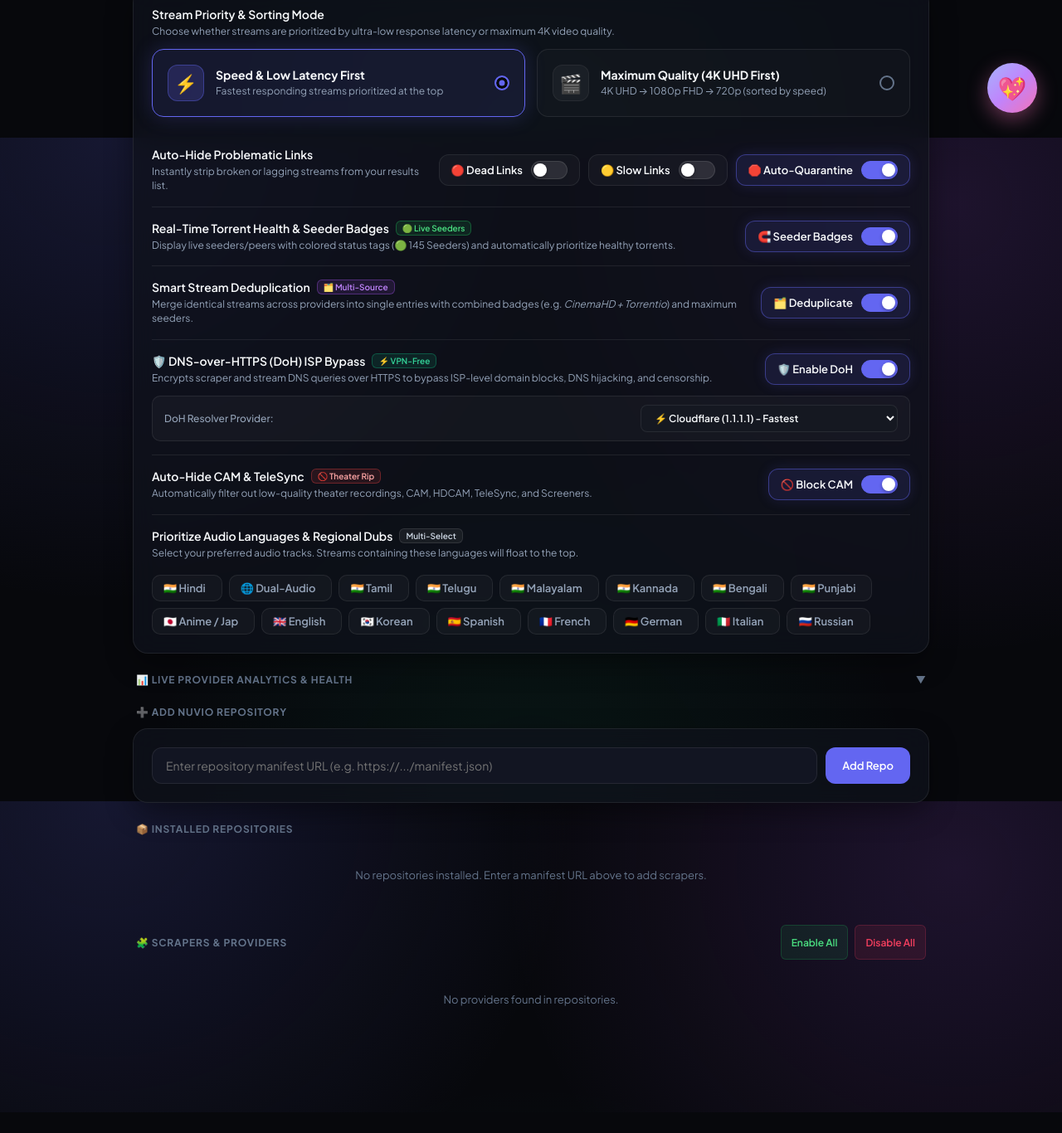
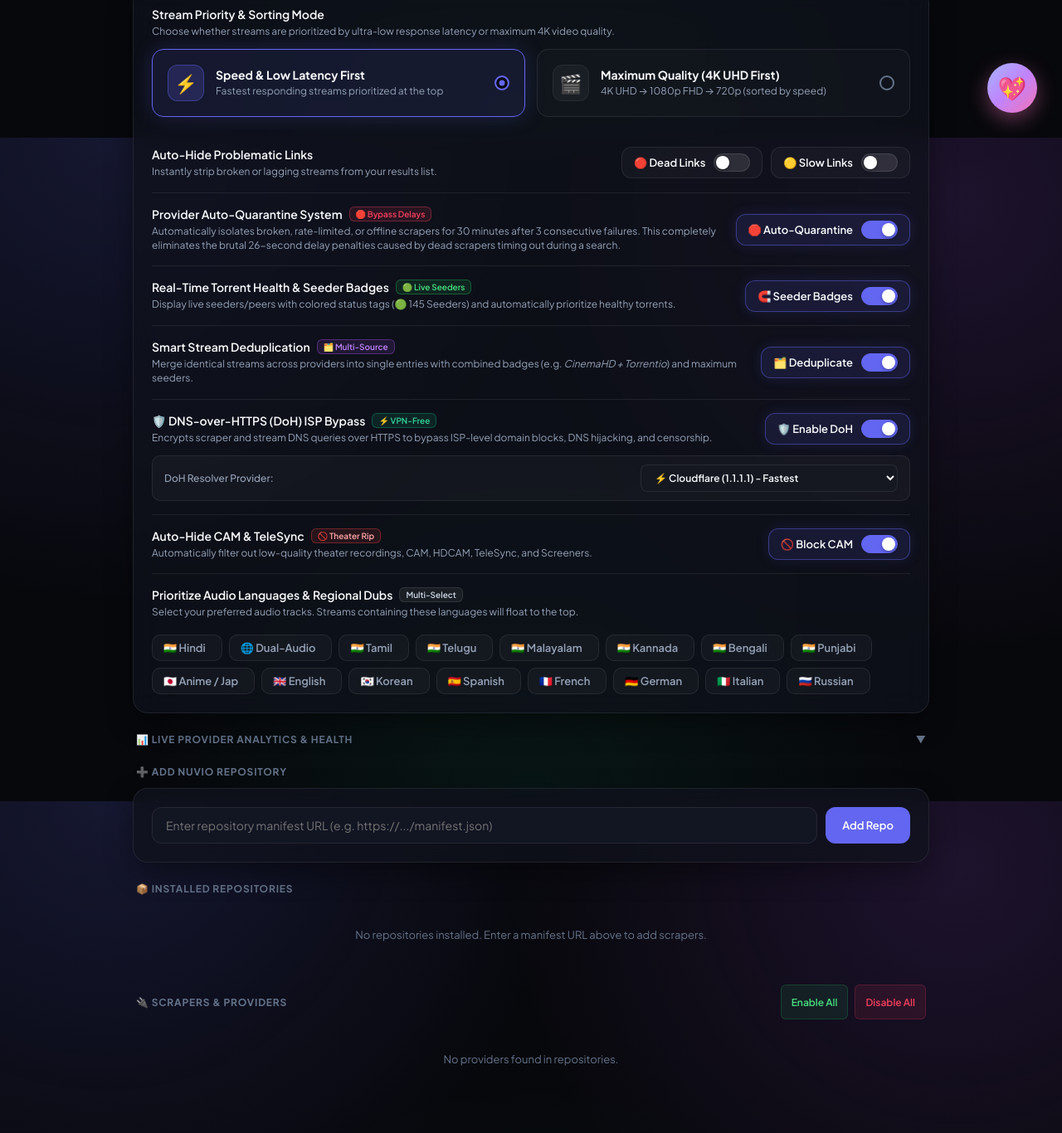
Before and after one commit to SA7ANI/chole-bhature, a website: page public/index.html in a window 1280 px wide. Shown: the part 634-2000 px from the top of the page at 83% size. Before the commit the page ends 1975 px from the top, so only its background shows below. Drawn offline with Linux system fonts and the light colour scheme.

Commit message:
Improve proxy errors and add auto-quarantine UI
Enhance error handling in /api/proxy by logging the error and returning the underlying message. Remove redundant analytics comment. Bump package-lock version. Add a Provider Auto-Quarantine UI block (with badge and description), adjust Scrapers & Providers header layout/styling, and surface repository load errors by showing the error message in the failed-repo card.

```diff
--- a/index.js
+++ b/index.js
@@ -141,8 +141,7 @@ app.get('/:configJSON/configure', (req, res) => {
 const streamCache = new Map();
 const CACHE_TTL_MS = 60 * 60 * 1000; // 1 hour
 
-// Analytics tracker
-const providerAnalytics = new Map();
+// Analytics tracker (already declared at top)
 
 app.get('/api/analytics', (req, res) => {
     const stats = {};
@@ -165,7 +164,8 @@ app.get('/api/proxy', async (req, res) => {
         const response = await axios.get(url, { timeout: 8000 });
         res.json(response.data);
     } catch (err) {
-        res.status(500).json({ error: 'Failed to fetch' });
+        console.error('[Proxy Error]', err.message);
+        res.status(500).json({ error: 'Failed to fetch: ' + err.message });
     }
 });
 
--- a/public/index.html
+++ b/public/index.html
@@ -1611,7 +1611,20 @@
                                 <span class="switch-slider"></span>
                             </div>
                         </label>
-                        <label class="filter-capsule" title="Automatically quarantine scrapers that fail 3 times consecutively">
+                    </div>
+                </div>
+
+                <!-- Provider Auto-Quarantine -->
+                <div class="setting-item-row">
+                    <div class="setting-text-block">
+                        <div class="setting-headline">
+                            Provider Auto-Quarantine System
+                            <span class="tag-pill-badge" style="background: rgba(244, 63, 94, 0.12); border-color: rgba(244, 63, 94, 0.35); color: #f43f5e;">🛑 Bypass Delays</span>
+                        </div>
+                        <div class="setting-description">Automatically isolates broken, rate-limited, or offline scrapers for 30 minutes after 3 consecutive failures. This completely eliminates the brutal 26-second delay penalties caused by dead scrapers timing out during a search.</div>
+                    </div>
+                    <div class="dual-filter-group">
+                        <label class="filter-capsule" title="Enable automatic quarantine for failing providers">
                             <span class="filter-capsule-text">🛑 Auto-Quarantine</span>
                             <div class="switch-toggle">
                                 <input type="checkbox" id="enableQuarantine" checked onchange="onSettingChanged()">
@@ -1818,8 +1831,8 @@
 
         <!-- Providers List -->
         <div class="section-wrap">
-            <div class="section-label-bar" style="display: flex; justify-content: space-between; align-items: center;">
-                <span class="section-label">🧩 Scrapers & Providers</span>
+            <div class="section-label-bar" style="display: flex; flex-wrap: wrap; justify-content: space-between; align-items: center; gap: 12px;">
+                <span class="section-label" style="white-space: nowrap;">🔌 Scrapers & Providers</span>
                 <div style="display: flex; gap: 8px;">
                     <button class="action-btn" style="padding: 4px 12px; font-size: 12px; min-height: unset; border-radius: 6px; background: rgba(34, 197, 94, 0.1); color: #4ade80; border: 1px solid rgba(34, 197, 94, 0.2);" onclick="setAllProviders(true)">Enable All</button>
                     <button class="action-btn" style="padding: 4px 12px; font-size: 12px; min-height: unset; border-radius: 6px; background: rgba(244, 63, 94, 0.1); color: #f43f5e; border: 1px solid rgba(244, 63, 94, 0.2);" onclick="setAllProviders(false)">Disable All</button>
@@ -2231,6 +2244,7 @@
                             <div>
                                 <h3>Failed to load repository</h3>
                                 <p class="url">${url}</p>
+                                <p style="color: #f43f5e; font-size: 11px; margin-top: 4px;">Error: ${err.message}</p>
                             </div>
                             <div>
                                 <button class="btn-delete-icon" title="Remove Repository" onclick="removeRepo(${i})">✕</button>
```
Also changed, not shown: 1 other file.
